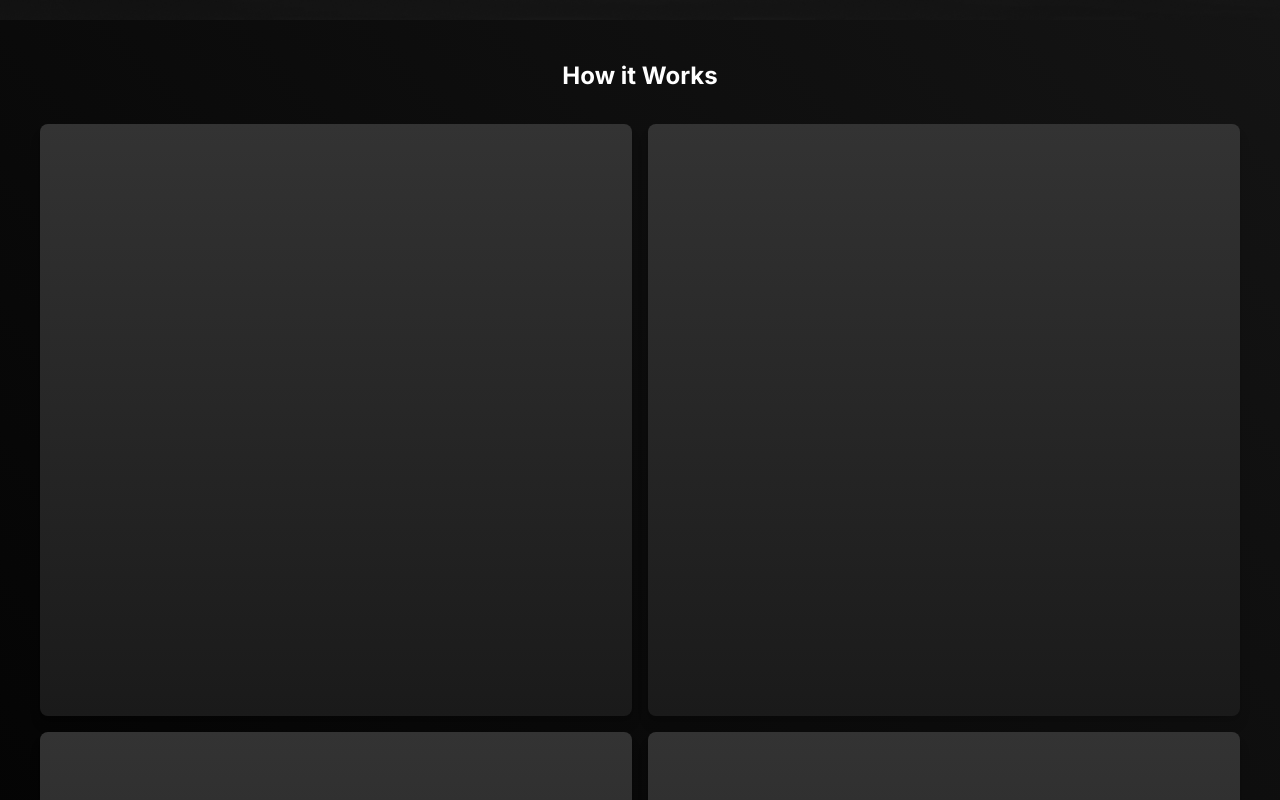
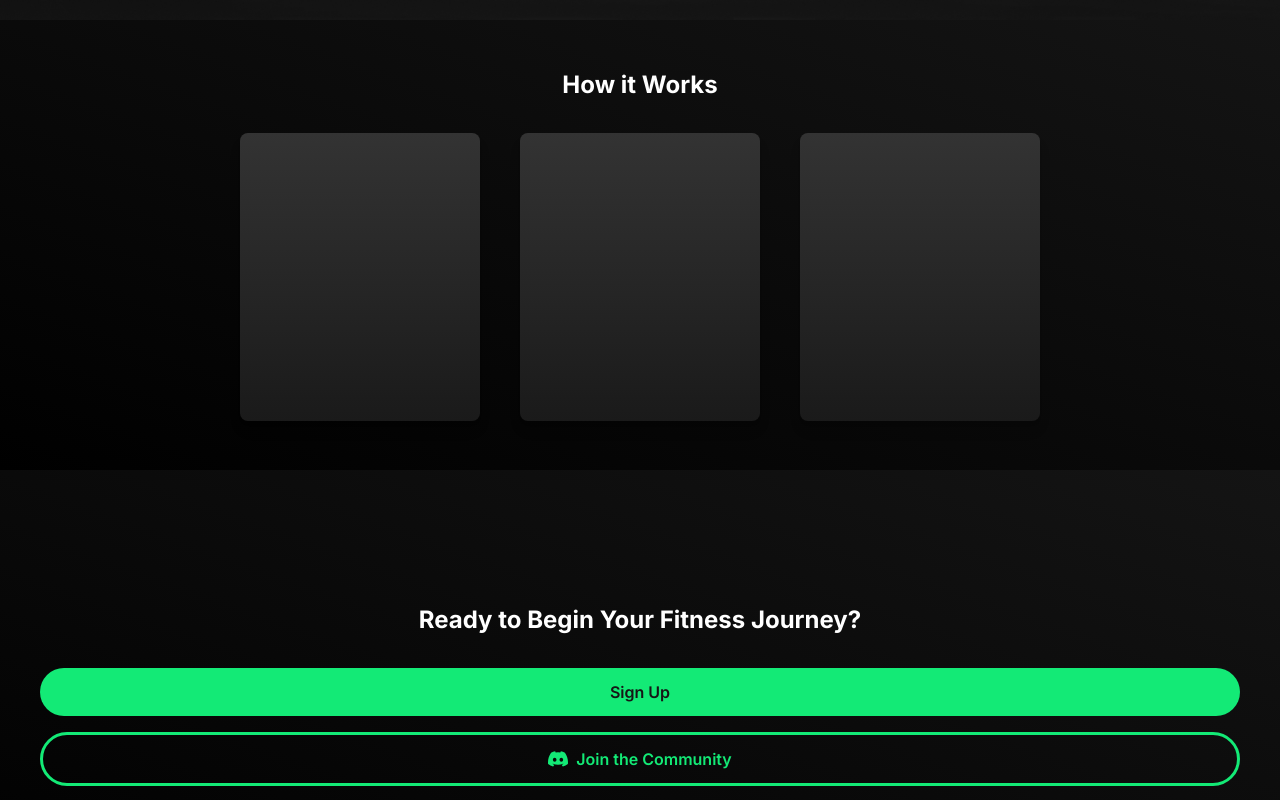
Before and after one commit to webiloy/SportyRoll, a React (Vite) app in the folder frondend/: page / in a window 1280 px wide. Shown: the part 2140-2940 px from the top of the page. Built offline with nearby package versions, Linux system fonts and the light colour scheme.

Commit message:
Minor Improvment

```diff
--- a/frondend/src/pages/home/components/Features.jsx
+++ b/frondend/src/pages/home/components/Features.jsx
@@ -2,7 +2,7 @@ import { AiOutlineCheck } from "react-icons/ai";
 export function Features() {
   return (
     <>
-      <div className="flex flex-col bg-gradient-to-t from-black to-[#141414] min-h-[450px] md:bg-features-one md:h-[90dvh] w-screen z-40 bg-no-repeat bg-cover overflow-hidden justify-center ">
+      <div className="flex flex-col bg-gradient-to-t from-black to-[#141414] min-h-[450px] md:bg-features-one md:h-[90dvh] w-screen z-40 bg-no-repeat bg-cover overflow-hidden justify-center">
         <div className="mb-4 bg-features-one w-screen h-72 bg-cover bg-center md:hidden"></div>
         <div className="flex flex-col gap-16  px-10 lg:px-24 md:px-16">
           <div className="relative bottom-20">
--- a/frondend/src/pages/home/components/Hiw.jsx
+++ b/frondend/src/pages/home/components/Hiw.jsx
@@ -4,17 +4,17 @@ export function Hiw() {
       <h1 className="text-2xl font-bold text-white text-center mb-8">
         How it Works
       </h1>
-      {/* <ul className="flex flex-col gap-10 child:w-full child:h-72 child:rounded-lg child:shadow-lg child:bg-gradient-to-b from-[#333333] to-[#1A1A1A]">
+      <ul className="flex gap-10 child:w-[20%] justify-center items-center child:h-72 child:rounded-lg child:shadow-lg child:bg-gradient-to-b from-[#333333] to-[#1A1A1A]">
+        <li></li>
+        <li></li>
+        <li></li>
+      </ul>
+      {/* <ul className="grid grid-cols-2  gap-4 child:w-full child:aspect-square child:rounded-lg child:shadow-lg child:bg-gradient-to-b from-[#333333] to-[#1A1A1A]">
+        <li></li>
         <li></li>
         <li></li>
         <li></li>
       </ul> */}
-      <ul className="grid grid-cols-2  gap-4 child:w-full child:aspect-square child:rounded-lg child:shadow-lg child:bg-gradient-to-b from-[#333333] to-[#1A1A1A]">
-        <li></li>
-        <li></li>
-        <li></li>
-        <li></li>
-      </ul>
     </div>
   );
 }
```
